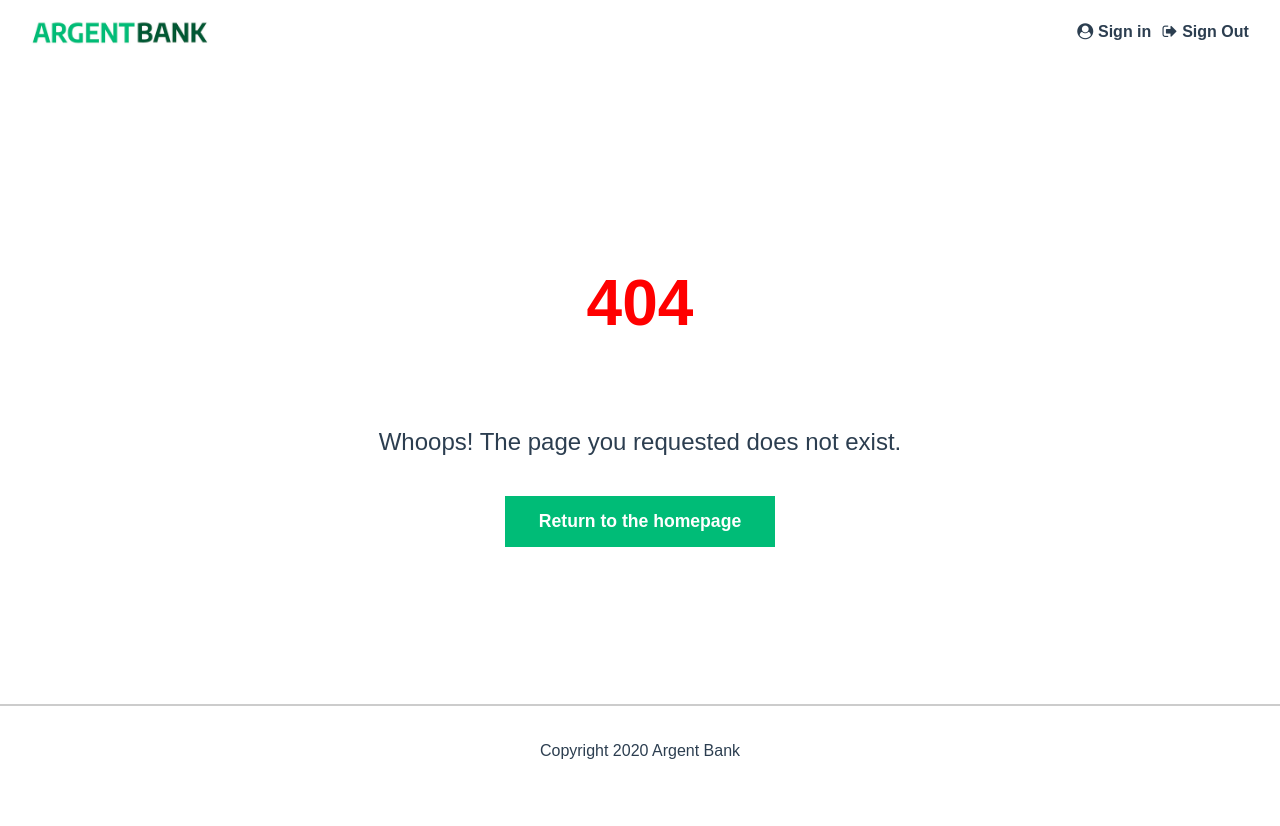
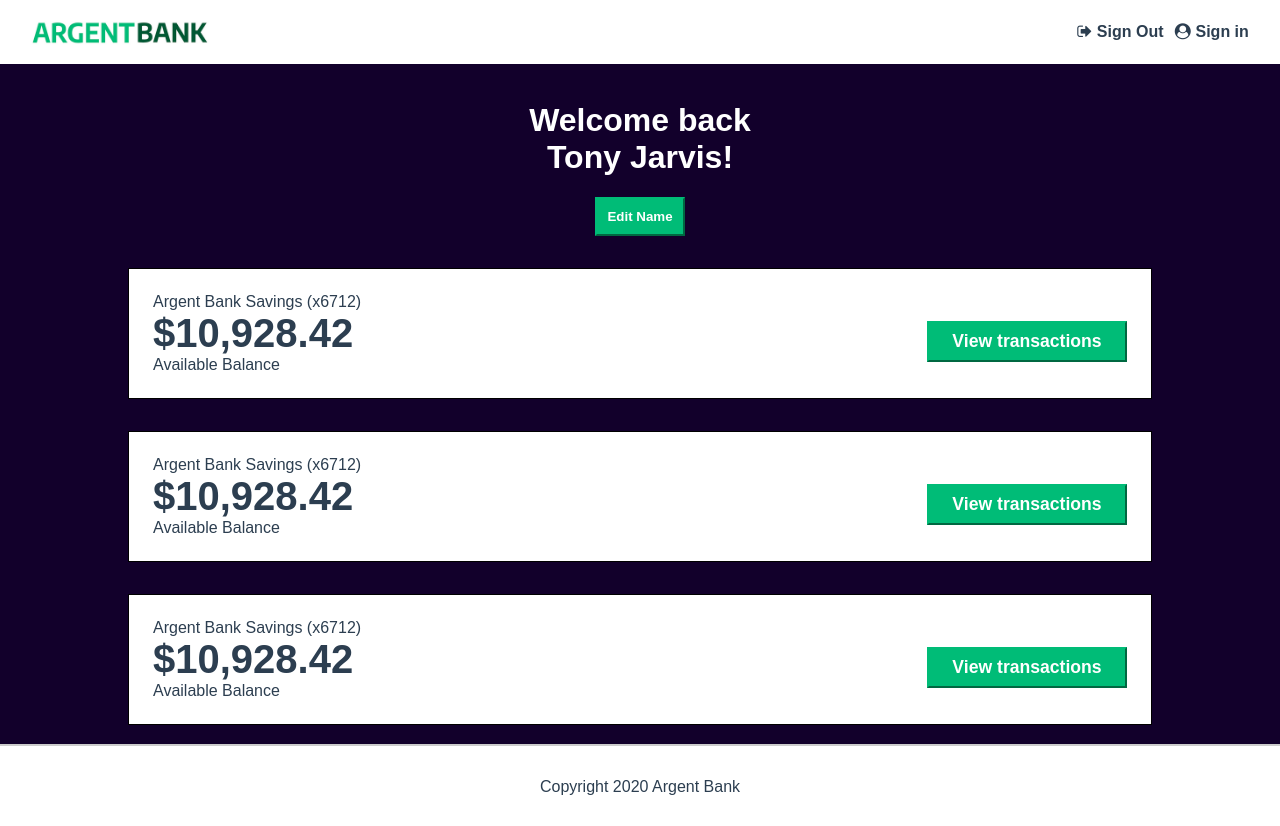
Before and after one commit to GuillaumeSere/bank-front, a React (Create React App) app: page /profile in a window 1280 px wide. Before the commit this address had no page. Built offline with nearby package versions, Linux system fonts and the light colour scheme.

Commit message:
add page user and profil

```diff
--- a/src/App.js
+++ b/src/App.js
@@ -1,9 +1,11 @@
 import React from 'react';
-import { Routes, Route, Link, BrowserRouter } from "react-router-dom";
+import { Routes, Route, BrowserRouter } from "react-router-dom";
 import Home from "../src/pages/Home";
 import Footer from './components/Footer/Footer';
 import Header from './components/Header/Header';
 import Error from './pages/Error';
+import SignIn from './pages/Login';
+import UserProfile from './pages/Profile';
 
 function App() {
   return (
@@ -11,6 +13,8 @@
         <Header />
         <Routes>
             <Route path="/" element={<Home />} />
+            <Route path="/login" element={ <SignIn />} />
+            <Route path="/profile" element={ <UserProfile/>} />
             <Route path="*" element={<Error />} />
         </Routes>
         <Footer />
--- a/src/components/Banner/Banner.js
+++ b/src/components/Banner/Banner.js
@@ -7,7 +7,6 @@
  */
 
 export default function Banner(){
-
 
   return (
     <>
--- /dev/null
+++ b/src/components/Card/Card.css
@@ -0,0 +1,68 @@
+.account {
+    display: flex;
+    justify-content: space-between;
+    align-items: center;
+    border: 1px solid black;
+    background-color: #fff;
+    width: 80%;
+    margin: 0 auto;
+    flex-direction: column;
+    padding: 1.5rem;
+    box-sizing: border-box;
+    text-align: left;
+    margin-bottom: 2rem;
+  }
+
+  .account-amount {
+    margin: 0;
+    font-size: 2.5rem;
+    font-weight: bold;
+  }
+
+  .account-amount-description {
+    margin: 0;
+  }
+
+  .account-title {
+    margin: 0;
+    padding: 0;
+    font-size: 1rem;
+    font-weight: normal;
+  }
+
+  .account-content-wrapper {
+    width: 100%;
+    flex: 1;
+    text-align: center;
+  }
+
+  .transaction-button {
+    display: block;
+    width: 100%;
+    padding: 8px;
+    font-size: 1.1rem;
+    font-weight: bold;
+    margin-top: 1rem;
+    border-color: #00bc77;
+    background-color: #00bc77;
+    color: #fff;
+  }
+
+  @media (min-width: 720px) {
+    .account {
+      flex-direction: row;
+    }
+
+    .account-content-wrapper.cta {
+      flex: 0;
+    }
+
+    .transaction-button {
+      width: 200px;
+    }
+  }
+  @media (min-width: 920px) {
+    .account-content-wrapper {
+      text-align: start;
+    }
+  }
--- /dev/null
+++ b/src/components/Card/Card.js
@@ -0,0 +1,26 @@
+import React from 'react';
+import './Card.css';
+
+/**show card
+ *
+ * @returns {JSX}
+ */
+
+ export default function Card(){
+
+  return (
+    <>
+        <section className="account">
+            <div className="account-content-wrapper">
+                <h3 className="account-title">Argent Bank Savings (x6712)</h3>
+                <p className="account-amount">$10,928.42</p>
+                <p className="account-amount-description">Available Balance</p>
+            </div>
+            <div className="account-content-wrapper cta">
+                <button className="transaction-button">View transactions</button>
+            </div>
+        </section>
+    </>
+  )
+
+}
--- a/src/components/Footer/Footer.css
+++ b/src/components/Footer/Footer.css
@@ -3,9 +3,10 @@
     justify-content: center;
     border-top: 2px solid #ccc;
     padding: 2rem 0 1.5rem;
-    height: 4rem;
+    width: 100%;
 }
 
 .footer-text {
-    margin-top: 0.2rem;
+    padding: 0;
+    margin: 0;
 }
--- a/src/components/Header/Header.js
+++ b/src/components/Header/Header.js
@@ -12,24 +12,22 @@
 
   return (
     <>
-      <header className='header'>
         <nav className="main-nav">
           <Link className="main-nav-logo" to="/">
             <img className="main-nav-logo-image" src={Logo} alt="Argent Bank Logo"/>
             <h1 className="sr-only">Argent Bank</h1>
           </Link>
           <div>
-            <Link to="/profile" className='main-nav-item'>
+          <Link to="/" className="main-nav-item">
+            <i className='fa fa-sign-out'></i>
+            Sign Out
+            </Link>
+            <Link to="/login" className='main-nav-item'>
             <i className="fa fa-user-circle"></i>
             Sign in
             </Link>
-            <Link to="/login" className="main-nav-item">
-            <i className='fa fa-sign-out'></i>
-            Sign Out
-            </Link>
           </div>
         </nav>
-      </header>
     </>
   );
 }
--- a/src/pages/Home.js
+++ b/src/pages/Home.js
@@ -37,7 +37,6 @@
       <main>
         <Banner/>
         <section className='features'>
-          <h2 className="sr-only">Features</h2>
             {informationFeature.map((elt)=>
               <Features element={elt} key={elt.id}/>
             )}
--- /dev/null
+++ b/src/pages/Login.css
@@ -0,0 +1,67 @@
+.bg-dark {
+    background-color: #12002b;
+  }
+
+.space{
+  padding-top: 2rem;
+}
+
+.sign-in-button {
+    display: block;
+    width: 100%;
+    padding: 8px;
+    font-size: 1.1rem;
+    font-weight: bold;
+    margin-top: 1rem;
+    border-color: #00bc77;
+    background-color: #00bc77;
+    color: #fff;
+  }
+
+  .sign-in-content {
+    box-sizing: border-box;
+    background-color: white;
+    width: 300px;
+    margin: 0 auto;
+    padding: 2rem;
+    margin-top: 1rem;
+  }
+
+  .input-remember {
+    display: flex;
+  }
+
+  .input-remember label {
+    margin-left: 0.25rem;
+  }
+
+  .input-wrapper {
+    display: flex;
+    flex-direction: column;
+    text-align: left;
+    margin-bottom: 1rem;
+  }
+
+  .input-wrapper label {
+    font-weight: bold;
+  }
+
+  .input-wrapper input {
+    padding: 5px;
+    font-size: 1.2rem;
+  }
+  .bg{
+    height: 80vh;
+  }
+
+  @media (min-width: 720px) {
+    .main{
+      height: 80vh;
+    }
+  }
+
+  @media (max-width: 720px) {
+    .main{
+      height: 83vh;
+    }
+  }
--- /dev/null
+++ b/src/pages/Login.js
@@ -0,0 +1,35 @@
+import React from 'react';
+import { Link } from 'react-router-dom';
+import './Login.css';
+
+/**show Page Sign-in
+ *
+ * @returns {JSX}
+ */
+
+export default function SignIn(){
+
+  return (
+    <>
+        <main className="main bg-dark space bg">
+            <section className="sign-in-content">
+                <i className="fa fa-user-circle sign-in-icon"></i>
+                <h1>Sign In</h1>
+                <form>
+                    <div className="input-wrapper">
+                        <label htmlFor="email">Email</label><input type="text" id="username" />
+                    </div>
+                    <div className="input-wrapper">
+                        <label htmlFor="password">Password</label><input type="password" id="password" />
+                    </div>
+                    <div className="input-remember">
+                        <label htmlFor="remember-me" ><input type="checkbox" id="remember-me" />Remember me</label>
+                    </div>
+                    <Link to="/profile" className="sign-in-button" >Sign In</Link>
+                </form>
+            </section>
+        </main>
+    </>
+  )
+
+}
--- /dev/null
+++ b/src/pages/Profile.css
@@ -0,0 +1,40 @@
+ .edit-button {
+    border-color: #00bc77;
+    background-color: #00bc77;
+    color: #fff;
+    font-weight: bold;
+    padding: 10px;
+  }
+
+  .header {
+    color: #fff;
+  }
+  .title-welcome{
+      padding-top: 1rem;
+      margin-bottom: 2rem;
+  }
+
+.input-new{
+  width: 10rem;
+  height: 2rem;
+  margin: 0.5rem;
+}
+.button-edit{
+  width: 5rem;
+  height: 2rem;
+  margin: 0.5rem;
+  color: rgb(255, 255, 255);
+  background-color: #00bc77;
+}
+
+@media (min-width: 720px) {
+    .main-profil{
+      height: 85vh;
+    }
+  }
+
+  @media (max-width: 720px) {
+    .main-profil{
+      height: 91vh;
+    }
+  }
--- /dev/null
+++ b/src/pages/Profile.js
@@ -0,0 +1,42 @@
+import React from 'react';
+import Card from '../components/Card/Card';
+import './Profile.css';
+
+
+let tab=[
+    {
+        id:1,
+    },
+    {
+        id:2,
+    },
+    {
+        id:3,
+    },
+]
+
+/**show Page User profile
+ *
+ * @returns {JSX}
+ */
+
+ export default function UserProfile(){
+
+        return (
+            <>
+                <main className="main-profil bg-dark">
+                    <div className="header title-welcome">
+                        <h1>Welcome back<br /> Tony Jarvis!</h1>
+                        <button className="edit-button">Edit Name</button>
+                    </div>
+                    <h2 className="sr-only">Accounts</h2>
+                    {
+                        tab.map((elt)=>
+                        <Card key={elt.id}/>
+                        )
+                    }
+                </main>
+            </>
+        )
+
+        }
```
